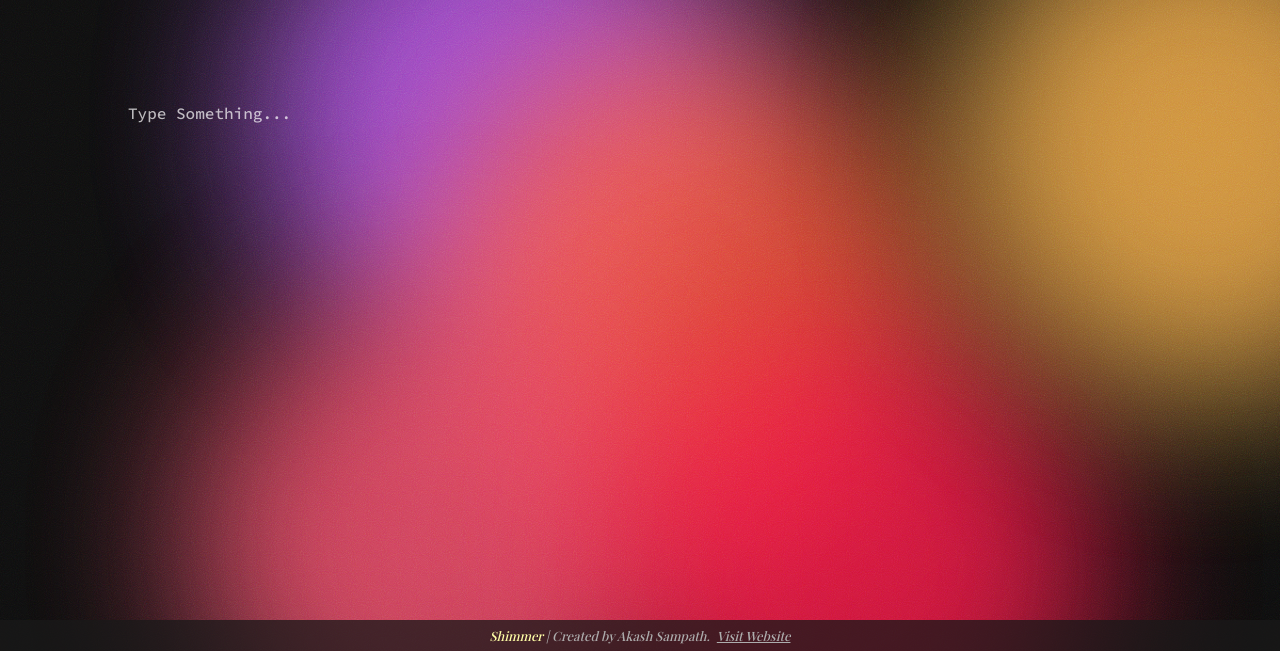
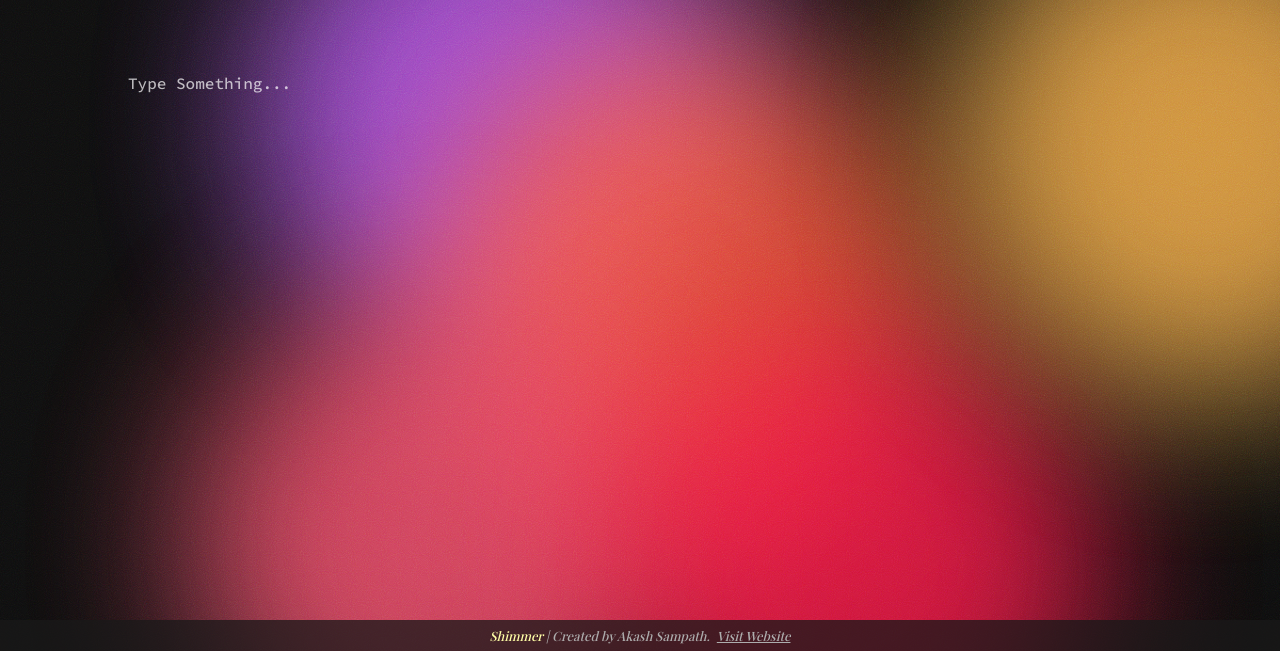
Before and after one commit to Akashonbeats/Shimmer, a plain HTML site: page index.html in a window 1280 px wide. Shown: the part 149-800 px from the top of the page. Drawn offline with nearby package versions, Linux system fonts and the light colour scheme; a web font is replaced by a local one.

Commit message:
Added padding-right to account for scrollbar

```diff
--- a/styles.css
+++ b/styles.css
@@ -132,8 +132,9 @@ h2 {
   font-family: "Source Code Pro", monospace;
   font-style: normal;
   height: 100%;
-  margin-top: 100px;
+  margin-top: 70px;
   margin-inline: 10vw;
+  padding-right: 12px; /* Padding to account for scrollbar */
   color: white;
   font-size: 1rem;
   font-optical-sizing: auto;
```
